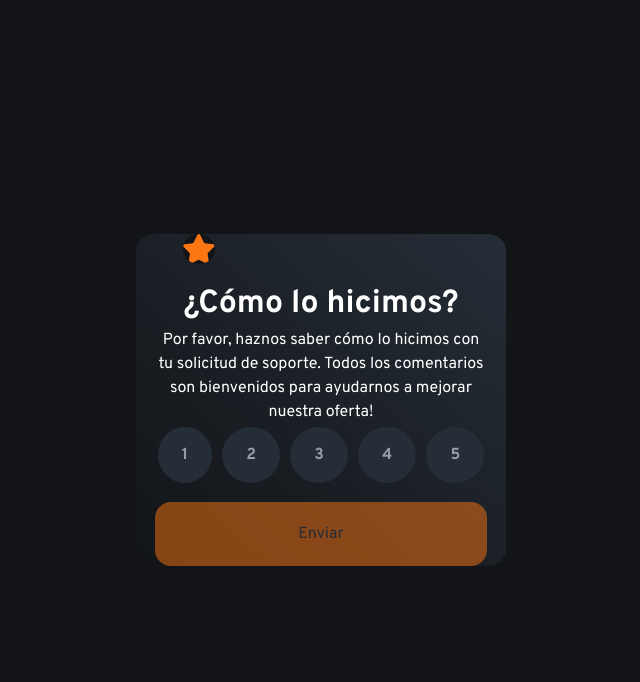
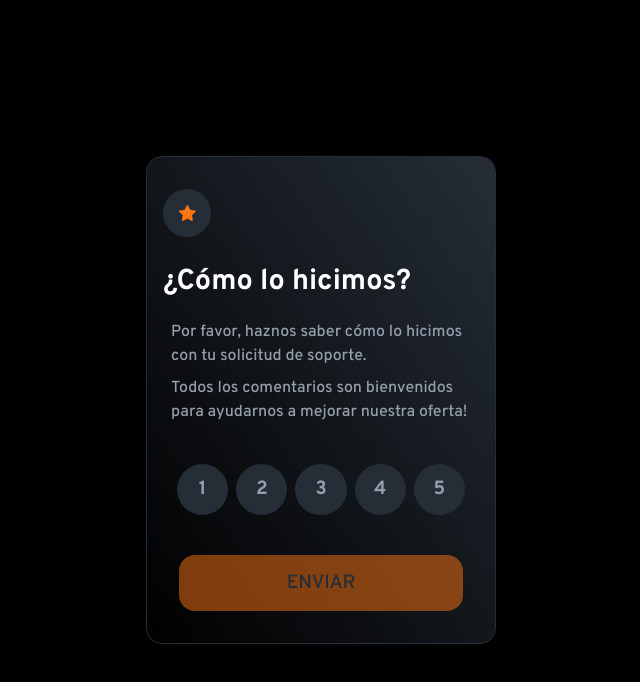
Before and after one commit to Ematius/Examen01, a website: page index.html in a window 1280 px wide. Shown: the whole page, without its empty margins (319-959 px from the left). Drawn offline with Linux system fonts and the light colour scheme.

Commit message:
finish challenger-examen

```diff
--- a/index.html
+++ b/index.html
@@ -22,9 +22,10 @@
 
             <h1>¿Cómo lo hicimos?</h1>
         </header>
-
-            <p>Por favor, haznos saber cómo lo hicimos con tu solicitud de soporte. Todos los comentarios son bienvenidos para ayudarnos a mejorar nuestra oferta!</p>
-
+        <div class="text">
+            <p>Por favor, haznos saber cómo lo hicimos con tu solicitud de soporte.</p>
+            <p>Todos los comentarios son bienvenidos para ayudarnos a mejorar nuestra oferta!</p>
+        </div>
         <form class="form">
             <div class="containerButton">
                 <button type="button" class="button" value="1">1</button>
@@ -34,7 +35,7 @@
                 <button type="button" class="button" value="5">5</button>
             </div>
 
-                <input class="input" type="submit" value="Enviar" data-value="" disabled>
+                <input class="input" type="submit" value="ENVIAR" data-value="" disabled>
 
         </form>
     </main>
--- a/styles.css
+++ b/styles.css
@@ -12,7 +12,7 @@
     --font-family: 'Overpass', sans-serif;
 
      /* Font Weights */
-    --font-weight-regular: 400;
+    --font-weight-regular: 500;
     --font-weight-bold: 700;
 }
 body{
@@ -22,45 +22,81 @@ body{
     width: 100vw;
     justify-content: center;
     align-items: center;
-    background-color: var(--very-dark-blue);
+    background-color: black;
     font-size: 1rem;
 }
+
+
+
 .hero{
     display: flex;
     flex-direction: column;
-    align-items: center;
-    justify-content: center;
+    align-items: flex-start;
     text-align: center;
     color: var(--white);
-    width: 370px;
+    width: 100%;
+    max-width: 350px;
     margin: auto;
-    background: linear-gradient(to top right, var(--very-dark-blue), var(--dark-blue));
-    border-radius: 5%;
+    background: linear-gradient(to top right, black, var(--dark-blue));
+    border-radius: 1rem;
+    border: 1px solid var(--dark-blue);
+ }
+    header{
+        display: flex;
+        flex-direction: column;
+        align-items: flex-start;
+        padding-left: 1rem;
+        padding-top: 2rem;
+        .logoStar{
+            width: 3rem;
+            height: 3rem;
+            border-radius: 50%;
+            background-color: var(--dark-blue);
+            display: flex;
+            justify-content: center;
+            align-items: center;
+            margin-bottom: 1.5rem;
+        }
         h1{
             font-weight: var(--font-weight-bold);
+            font-size: 1.8rem;
+            margin-bottom: 1rem;
         }
 
-    .icon-star{
-        width: 2rem;
-        border-radius: 50%;
-        background-color: var(--very-dark-blue);
-        margin-bottom: 1rem;
     }
-    section{
+    .text{
+        color: var(--light-grey);
+        font-size: 1rem;
+        font-weight: var(--font-weight-regular);
+        text-align: left;
+        margin: 0 1.5rem ;
+
         p{
-        color: var(--light-grey);
-        text-align: center;
-        font-weight: var(--font-weight-regular);
+            margin-bottom: 0.5rem;
         }
     }
 
+    form{
+    display: flex;
+    flex-direction: column;
+    align-items: center;
+    gap: 1rem;
+    width: 100%;
+    padding: 2rem;
+
+    .containerButton {
+        display: flex;
+        justify-content: space-between;
+        gap: 0.5rem;
+        margin-bottom: 1rem;
         button{
             background-color: var(--dark-blue);
             color: var(--light-grey);
+            font-size: 1.2rem;
             border: none;
-        padding: 1rem 1.5rem;
+            width: 3.2rem;
+            height: 3.2rem;
             border-radius: 50%;
-        margin: 0.2rem;
             font-weight: var(--font-weight-bold);
             cursor: pointer;
             transition: background-color 0.3s;
@@ -70,7 +106,7 @@ body{
             &.selected{
                 background-color: var(--white);
                 color: black;
-
+            }
         }
     }
     input{
@@ -78,9 +114,12 @@ body{
         color: var(--dark-blue);
         border: none;
         width: 100%;
-        height: 4rem;
+        height: 3.5rem;
         border-radius: 1rem;
-        margin-top: 1rem;
+        font-size: 1.2rem;
+        font-weight: var(--font-weight-regular);
+        cursor: pointer;
+        margin-top: 0.5rem;
         &:disabled{
             background-color: hsl(25, 97%, 53%, 0.5);
 
```
Lines whose indentation alone changed are shown as unchanged.
